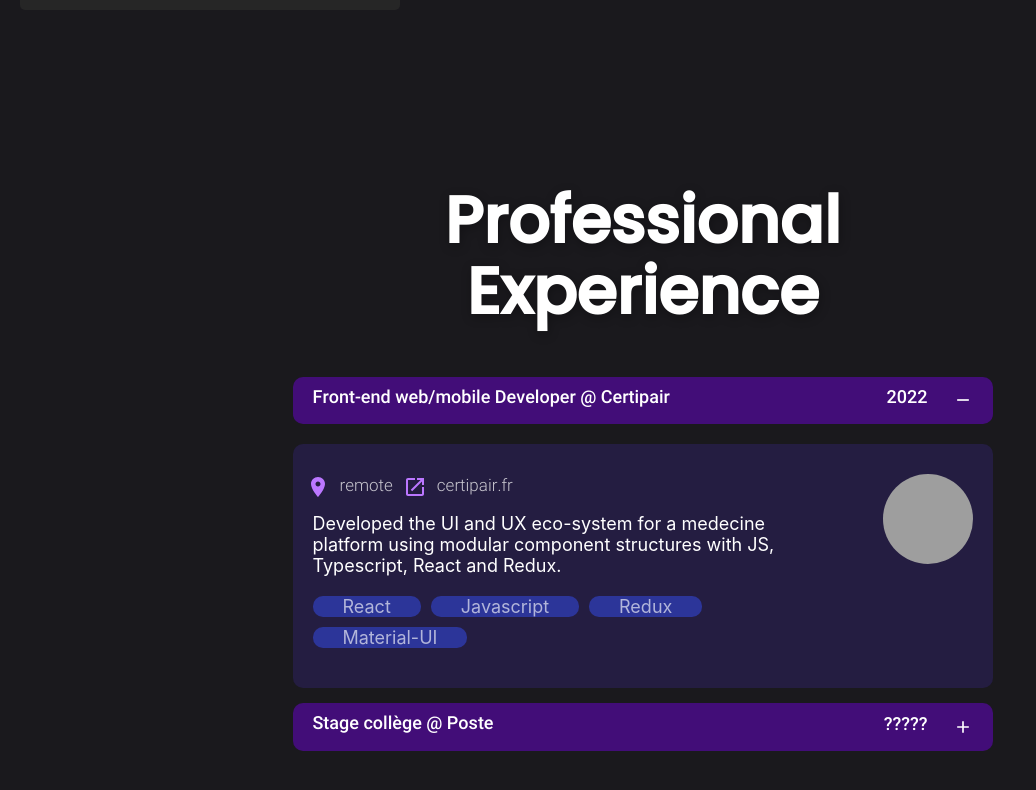
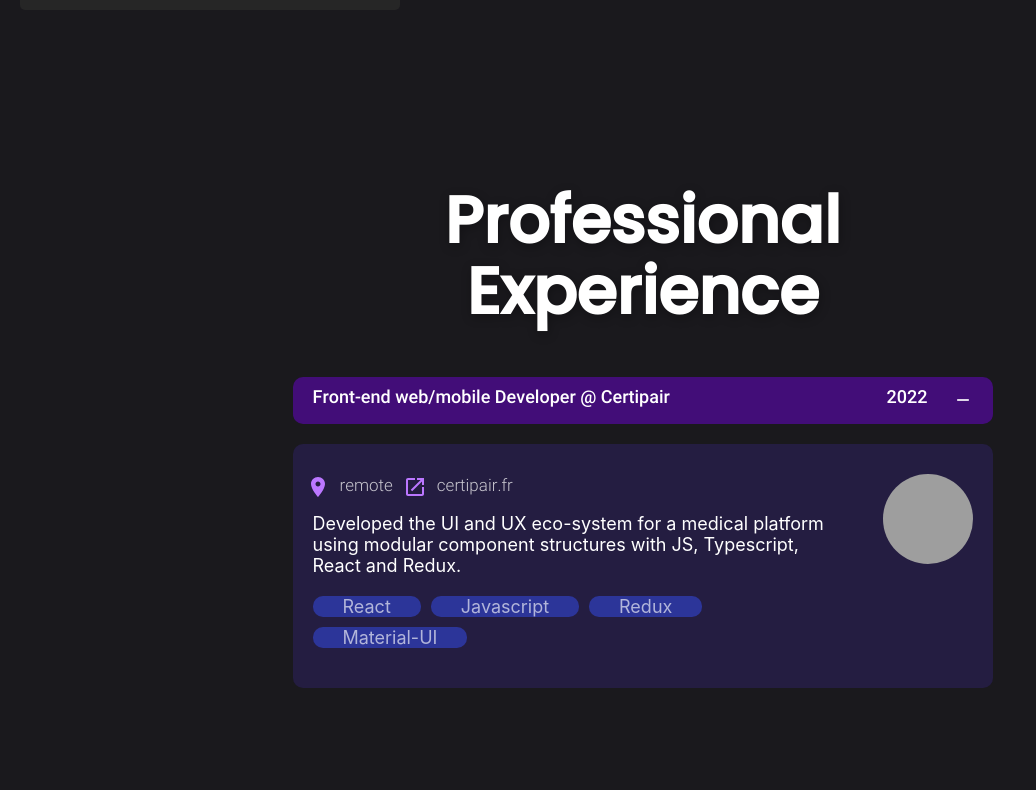
Before and after one commit to AdilNouiri/adilnouiri.github.io, a React (Create React App) app: page / in a window 1280 px wide. Both pictures are taken after a click on the icon 962 px from the left and 3286 px from the top of the page. Shown: the part 2886-3676 px from the top of the page, without its empty margins (0-1036 px from the left). Built offline with nearby package versions, Linux system fonts and the light colour scheme; grey boxes are pictures that could not be loaded.

Commit message:
Fix data projects

```diff
--- a/src/Datas/Datas.js
+++ b/src/Datas/Datas.js
@@ -31,7 +31,7 @@ export const workDatas = [
       text: 'All',
       projects : [
         {
-          title: 'RPG TAH LES FOU',
+          title: 'RPG',
           imageSrc: 'https://image.jeuxvideo.com/images-md/ds/p/o/pokemon-donjon-mystere-explorateurs-du-ciel-nintendo-ds-00a.jpg',
           categorie: 'Epitech',
           langages: ['C'],
@@ -98,21 +98,21 @@ export const dataExperience = [
     localisation: "remote",
     companyLink: 'https://www.certipair.fr/',
     companyLinkText: 'certipair.fr',
-    description: 'Developed the UI and UX eco-system for a medecine platform using modular component structures with JS, Typescript, React and Redux.',
+    description: 'Developed the UI and UX eco-system for a medical platform using modular component structures with JS, Typescript, React and Redux.',
     logoImage: 'https://media.licdn.com/dms/image/D4D0BAQFaXxFdMc9ozA/company-logo_200_200/0/1666797951368?e=2147483647&v=beta&t=ilS49hdwCfOJ3AwiASLzXp88TfMku9cOlSlI-YrUyjM',
     langages: ['React', 'Javascript', 'Redux', 'Material-UI'],
   },
-  {
-    post: "Stage collège",
-    company: "Poste",
-    date: "?????",
-    localisation: "Saint-Estève",
-    companyLinkText: 'laposte.fr/saint-esteve',
-    companyLink: 'https://localiser.laposte.fr/pyrenees-orientales/saint-etienne/saint-esteve-661720',
-    description: 'Internship discovery for college',
-    logoImage: 'https://upload.wikimedia.org/wikipedia/fr/0/0d/La_Poste_2022.svg',
-    langages: ['Html', 'Css'],
-  }
+  // {
+  //   post: "Stage collège",
+  //   company: "Poste",
+  //   date: "?????",
+  //   localisation: "Saint-Estève",
+  //   companyLinkText: 'laposte.fr/saint-esteve',
+  //   companyLink: 'https://localiser.laposte.fr/pyrenees-orientales/saint-etienne/saint-esteve-661720',
+  //   description: 'Internship discovery for college',
+  //   logoImage: 'https://upload.wikimedia.org/wikipedia/fr/0/0d/La_Poste_2022.svg',
+  //   langages: ['Html', 'Css'],
+  // }
 ]
 
 export const datasMedia = [
--- a/src/Pages/ExperiencePage.jsx
+++ b/src/Pages/ExperiencePage.jsx
@@ -168,7 +168,7 @@ const FirstLineInformation = ({data}) => {
           style={{
             cursor: 'pointer'
           }}>
-          <Grid item style={{paddingRight: '10px'}}>
+          <Grid item onClick={openLink} style={{paddingRight: '10px'}}>
             <OpenInNewIcon style={iconStyle}/>
           </Grid>
           <Grid item onClick={openLink}>
--- a/src/Pages/ExpertisePage.jsx
+++ b/src/Pages/ExpertisePage.jsx
@@ -30,14 +30,18 @@ const ExpertisePage = () => {
     color: 'white',
     margin: '0',
     boxSizing: 'border-box',
-    lineHeight: '1.4'
+    lineHeight: '1.4',
+    width: '100%'
   };
 
   return (
     <Grid container
       direction='column'
-      id='expertise'>
-      <Grid item style={{ paddingBottom: '20px', width: '100%' }}>
+      id='expertise'
+      style={{
+        alignItems: 'center'
+      }}>
+      <Grid item style={{ paddingBottom: '20px', width: '100%', textAlign: windowWidth <= 485 ? 'left' : 'center' }}>
         <span style={textTitle}>
           My Expertise
         </span>
```
